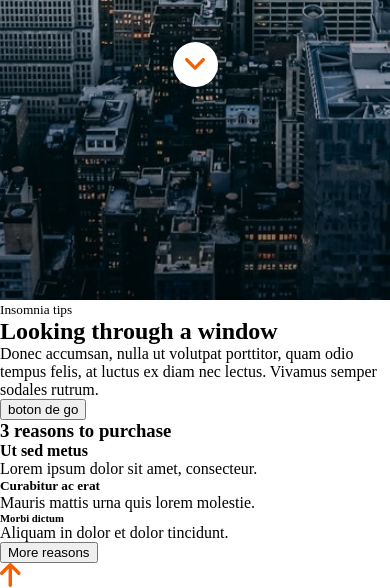
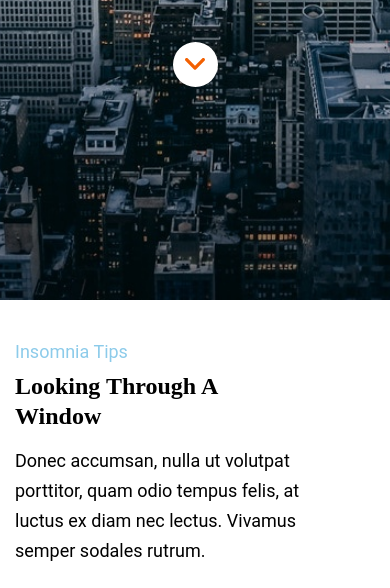
Before and after one commit to MariviEscudero/Anonymous-Proxy, a website: page src/html/index.html in a window 390 px wide. Shown: the part 544-1132 px from the top of the page. Drawn offline with nearby package versions, Linux system fonts and the light colour scheme; files that its build step writes are made by us from their sources; files whose address does not match are found by name; a web font is replaced by a local one.

Commit message:
add partial section mobile

```diff
--- a/src/html/partials/section.html
+++ b/src/html/partials/section.html
@@ -1,9 +1,9 @@
-<section id="3-reasons-to-purchase">
-    <small>Insomnia tips</small>
-    <h2>Looking through a window</h2>
-    <p>
+<section class="section" id="3-reasons-to-purchase">
+    <small class="section__small">Insomnia tips</small>
+    <h2 class="section__title">Looking through a window</h2>
+    <p class="section__text">
         Donec accumsan, nulla ut volutpat porttitor, quam odio tempus felis,
         at luctus ex diam nec lectus. Vivamus semper sodales rutrum.
     </p>
-    <button>boton de go</button>
+    <button class="section__button">Go</button>
 </section>
--- a/src/scss/core/_variables.scss
+++ b/src/scss/core/_variables.scss
@@ -20,6 +20,7 @@ $arrowscolor: $brightorange;
 $articlebgcolor: $lightblue;
 $footerbgcolor: $darkblue;
 
+
 /*fuentes*/
 $roboto: "Roboto", sans-serif;
 $robotoslab: "Roboto Slab", serif;
--- a/src/scss/layout/_section.scss
+++ b/src/scss/layout/_section.scss
@@ -0,0 +1,43 @@
+.section {
+  font-family: $roboto;
+  display: grid;
+  grid-template-columns: 1fr;
+  grid-template-rows: 71px 60px 135px 120px;
+  text-transform: capitalize;
+
+  .section__small {
+    color: $insomniacolor;
+    font-size: 18px;
+    line-height: 14px;
+    padding: 45px 0px 0px 15px;
+  }
+  .section__title {
+    font-family: $robotoslab;
+    font-size: 24px;
+    width: 10em;
+    line-height: 30px;
+    padding-left: 15px;
+  }
+  .section__text {
+    font-size: 18px;
+    line-height: 30px;
+    width: 18em;
+    text-transform: initial;
+    padding-left: 15px;
+    padding-top: 15px;
+  }
+  .section__button {
+    color: $buttonscolor;
+    font-size: 20px;
+    font-weight: bold;
+    width: 76px;
+    height: 45px;
+    border-color: $buttonscolor;
+    border-width: 2px;
+    background-color: white;
+    border-radius: 45px;
+    margin-top: 30px;
+    margin-left: 15px;
+    transition: color;
+  }
+}
```
